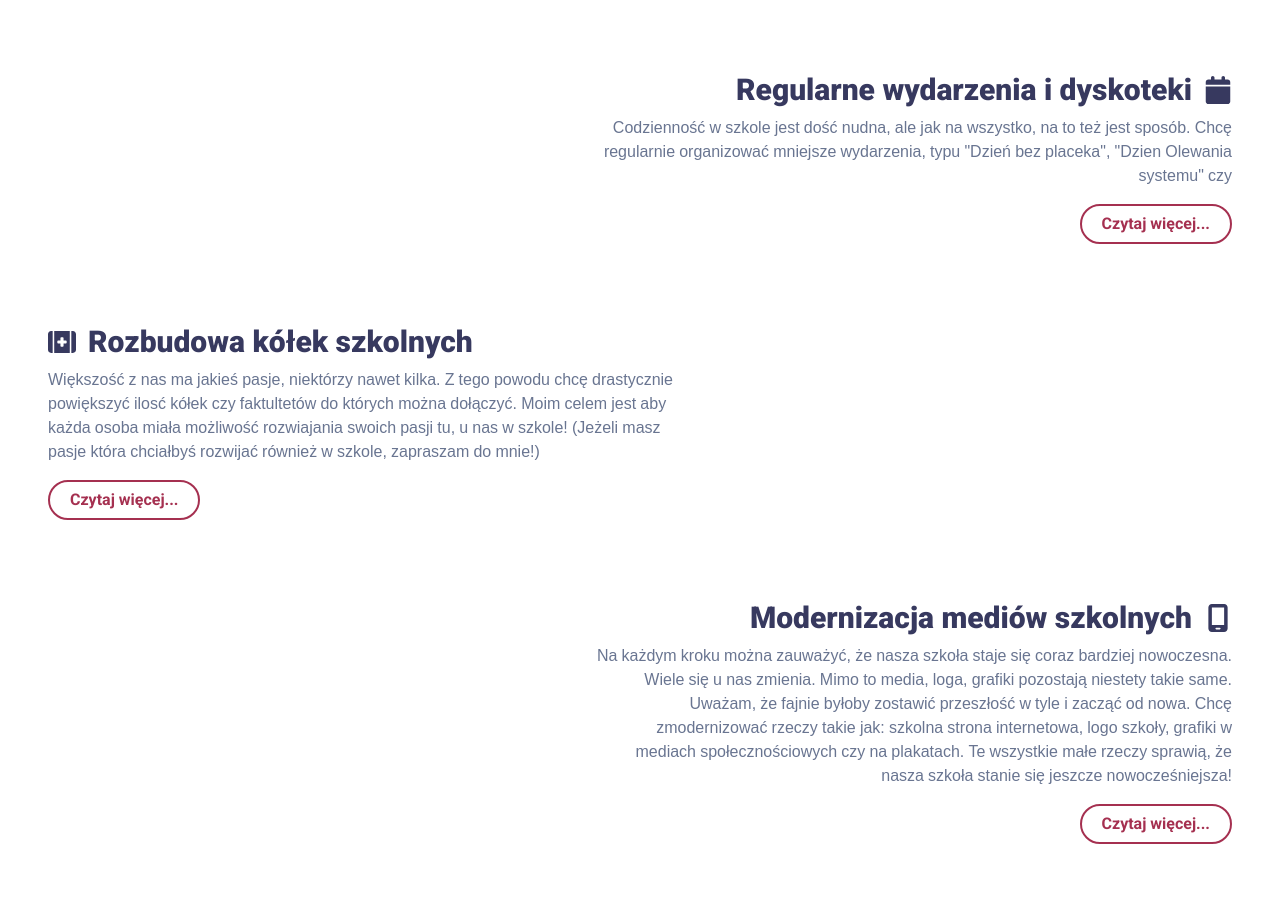
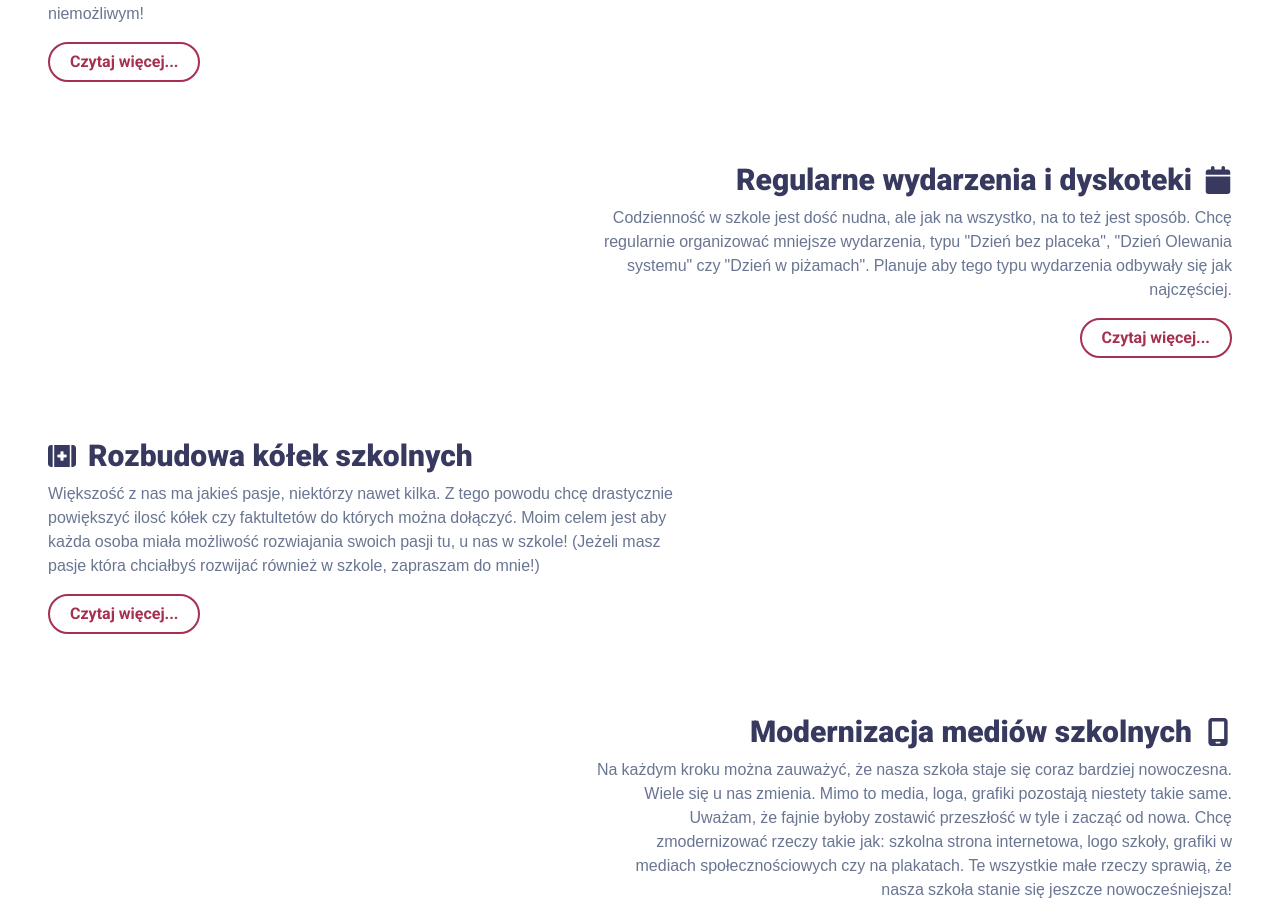
Before and after one commit to Mixeronix/Election-Bartosz-Wiaderek, a Next.js app: page / in a window 1280 px wide. Shown: the part 2348-3264 px from the top of the page. Built offline with nearby package versions, Linux system fonts and the light colour scheme.

Commit message:
Text updated

```diff
--- a/app/ideasContainer.tsx
+++ b/app/ideasContainer.tsx
@@ -46,7 +46,7 @@ export default function IdeasContainer() {
 		{
 			title: "Regularne wydarzenia i dyskoteki",
 			content:
-				'Codzienność w szkole jest dość nudna, ale jak na wszystko, na to też jest sposób. Chcę regularnie organizować mniejsze wydarzenia, typu "Dzień bez placeka", "Dzien Olewania systemu" czy',
+				'Codzienność w szkole jest dość nudna, ale jak na wszystko, na to też jest sposób. Chcę regularnie organizować mniejsze wydarzenia, typu "Dzień bez placeka", "Dzień Olewania systemu" czy "Dzień w piżamach". Planuje aby tego typu wydarzenia odbywały się jak najczęściej.',
 			icon: faCalendar,
 			done: 'Na chwilę obecną zorganizowaliśmy "Dzień bez samochodu" oraz wsparłem organizacje kocenie dla naszych pierwszaków.',
 			todo: "Moim celem jest organizacja jakiegoś mniejszego wydarzenia (właśnie tego typu), raz na około 2 tygodnie. Planuje również, aby większe wydarzenia czy dyskoteki odbywały się raz w miesiącu, oczywiście o ile to możliwe.",
--- a/app/page.tsx
+++ b/app/page.tsx
@@ -37,7 +37,7 @@ export default function Home() {
 					>
 						"Moim głównym celem jest sprawić aby każdy czuł się jak uczeń najlepszego liceum w Częstochowie!"
 					</p>
-					<Image src="/me.png" width="1000" height="1000" alt="" className="w-2/3 md:w-2/5 xl:w-1/3" />
+					<Image src="/me.png" width="1000" height="1000" alt="" className="w-2/3 md:w-1/2 xl:w-2/5" />
 				</div>
 			</div>
 
```
